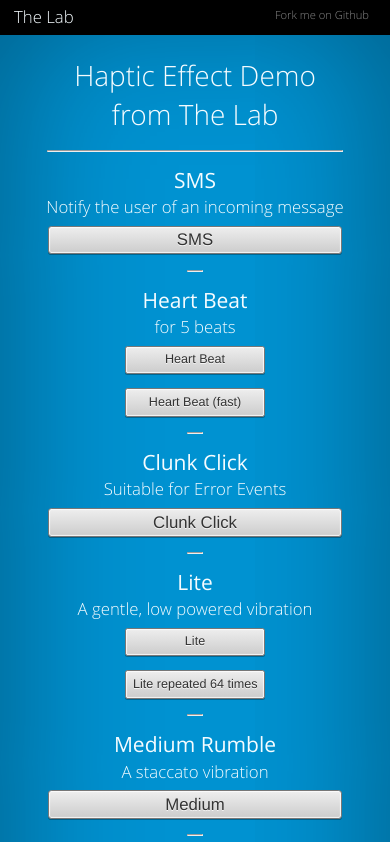
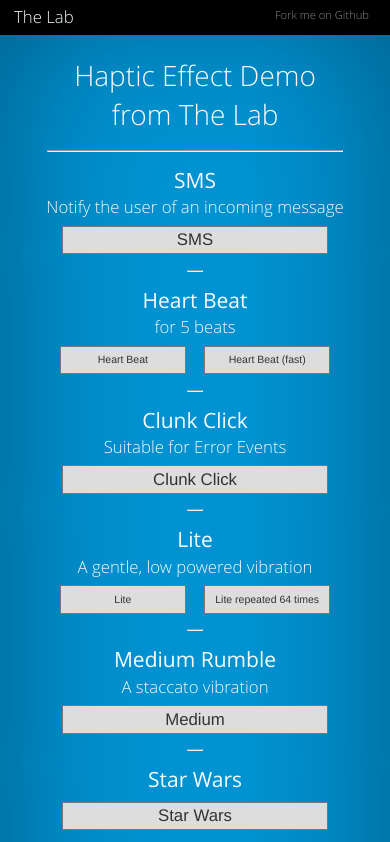
Before and after one commit to arcturus/handshake-html5-vibrate-haptic-library, a plain HTML site: page index.html in a window 390 px wide. Shown: the top 842 px of the page. Drawn offline with Linux system fonts and the light colour scheme.

Commit message:
commented out fancy button stylings in an attempt to improve mobile browser performance

```diff
--- a/css/style.css
+++ b/css/style.css
@@ -165,74 +165,74 @@ section {
 button {
 	display: inline-block;
 	white-space: nowrap;
-	background-color: #ccc;
-	background-image: -webkit-gradient(linear, left top, left bottom, from(#eee), to(#ccc));
+	background-color: #ddd;
+/*	background-image: -webkit-gradient(linear, left top, left bottom, from(#eee), to(#ccc));
+	background-image: -webkit-linear-gradient(top, #eee, #ccc);
+	background-image: -moz-linear-gradient(top, #eee, #ccc);
+	background-image: -ms-linear-gradient(top, #eee, #ccc);
+	background-image: -o-linear-gradient(top, #eee, #ccc);
+	background-image: linear-gradient(top, #eee, #ccc);
+	filter: progid:DXImageTransform.Microsoft.gradient(startColorStr='#eeeeee', EndColorStr='#cccccc');*/
+	border: 1px solid #777;
+	padding: 0.5rem 1rem;
+	margin: 1rem;
+	font: 2.4rem/2.8rem Helvetica Neue, Arial;
+	text-decoration: none;
+	color: #333;
+	/*text-shadow: 0 1px 0 rgba(255,255,255,.8);
+	-moz-border-radius: .2em;
+	-webkit-border-radius: .2em;
+	border-radius: .2em;
+	-moz-box-shadow: 0 0 1px 1px rgba(255,255,255,.8) inset, 0 1px 0 rgba(0,0,0,.3);
+	-webkit-box-shadow: 0 0 1px 1px rgba(255,255,255,.8) inset, 0 1px 0 rgba(0,0,0,.3);
+	box-shadow: 0 0 1px 1px rgba(255,255,255,.8) inset, 0 1px 0 rgba(0,0,0,.3);*/
+	width: 38rem;
+}
+
+.dual {
+	display: inline-block;
+	white-space: nowrap;
+	background-color: #ddd;
+	/*background-image: -webkit-gradient(linear, left top, left bottom, from(#eee), to(#ccc));
 	background-image: -webkit-linear-gradient(top, #eee, #ccc);
 	background-image: -moz-linear-gradient(top, #eee, #ccc);
 	background-image: -ms-linear-gradient(top, #eee, #ccc);
 	background-image: -o-linear-gradient(top, #eee, #ccc);
 	background-image: linear-gradient(top, #eee, #ccc);
 	filter: progid:DXImageTransform.Microsoft.gradient(startColorStr='#eeeeee', EndColorStr='#cccccc');
-	border: 1px solid #777;
+	*/border: 1px solid #777;
 	padding: 0.5rem 1rem;
 	margin: 1rem;
-	font: 2.4rem/2.8rem Helvetica Neue, Arial;
+	font: 1.5rem/2.8rem Helvetica Neue, Arial;
 	text-decoration: none;
 	color: #333;
-	text-shadow: 0 1px 0 rgba(255,255,255,.8);
+	/*text-shadow: 0 1px 0 rgba(255,255,255,.8);
 	-moz-border-radius: .2em;
 	-webkit-border-radius: .2em;
 	border-radius: .2em;
 	-moz-box-shadow: 0 0 1px 1px rgba(255,255,255,.8) inset, 0 1px 0 rgba(0,0,0,.3);
 	-webkit-box-shadow: 0 0 1px 1px rgba(255,255,255,.8) inset, 0 1px 0 rgba(0,0,0,.3);
-	box-shadow: 0 0 1px 1px rgba(255,255,255,.8) inset, 0 1px 0 rgba(0,0,0,.3);
-	width: 42rem;
-}
-
-.dual {
-	display: inline-block;
-	white-space: nowrap;
-	background-color: #ccc;
-	background-image: -webkit-gradient(linear, left top, left bottom, from(#eee), to(#ccc));
-	background-image: -webkit-linear-gradient(top, #eee, #ccc);
-	background-image: -moz-linear-gradient(top, #eee, #ccc);
-	background-image: -ms-linear-gradient(top, #eee, #ccc);
-	background-image: -o-linear-gradient(top, #eee, #ccc);
-	background-image: linear-gradient(top, #eee, #ccc);
-	filter: progid:DXImageTransform.Microsoft.gradient(startColorStr='#eeeeee', EndColorStr='#cccccc');
-	border: 1px solid #777;
-	padding: 0.5rem 1rem;
-	margin: 1rem;
-	font: 1.8rem/2.8rem Helvetica Neue, Arial;
-	text-decoration: none;
-	color: #333;
-	text-shadow: 0 1px 0 rgba(255,255,255,.8);
-	-moz-border-radius: .2em;
-	-webkit-border-radius: .2em;
-	border-radius: .2em;
-	-moz-box-shadow: 0 0 1px 1px rgba(255,255,255,.8) inset, 0 1px 0 rgba(0,0,0,.3);
-	-webkit-box-shadow: 0 0 1px 1px rgba(255,255,255,.8) inset, 0 1px 0 rgba(0,0,0,.3);
-	box-shadow: 0 0 1px 1px rgba(255,255,255,.8) inset, 0 1px 0 rgba(0,0,0,.3);
-	width: 20rem;
+	box-shadow: 0 0 1px 1px rgba(255,255,255,.8) inset, 0 1px 0 rgba(0,0,0,.3);*/
+	width: 18rem;
 }
 
 button:hover
 {
 	background-color: #ddd;
-	background-image: -webkit-gradient(linear, left top, left bottom, from(#fafafa), to(#ddd));
+	/*background-image: -webkit-gradient(linear, left top, left bottom, from(#fafafa), to(#ddd));
 	background-image: -webkit-linear-gradient(top, #fafafa, #ddd);
 	background-image: -moz-linear-gradient(top, #fafafa, #ddd);
 	background-image: -ms-linear-gradient(top, #fafafa, #ddd);
 	background-image: -o-linear-gradient(top, #fafafa, #ddd);
 	background-image: linear-gradient(top, #fafafa, #ddd);
 	filter: progid:DXImageTransform.Microsoft.gradient(startColorStr='#fafafa', EndColorStr='#dddddd');
-}
+*/}
 
 button:active
 {
-	-moz-box-shadow: 0 0 4px 2px rgba(0,0,0,.3) inset;
+/*	-moz-box-shadow: 0 0 4px 2px rgba(0,0,0,.3) inset;
 	-webkit-box-shadow: 0 0 4px 2px rgba(0,0,0,.3) inset;
-	box-shadow: 0 0 4px 2px rgba(0,0,0,.3) inset;
+	box-shadow: 0 0 4px 2px rgba(0,0,0,.3) inset;*/
 	position: relative;
 	top: 1px;
 }
@@ -253,12 +253,12 @@ button:before
 	font-size: 1.5em;
 	margin: 0 1em 0 -1em;
 	padding: 0 .2em;
-	-moz-box-shadow: 1px 0 0 rgba(0,0,0,.5), 2px 0 0 rgba(255,255,255,.5);
+/*	-moz-box-shadow: 1px 0 0 rgba(0,0,0,.5), 2px 0 0 rgba(255,255,255,.5);
 	-webkit-box-shadow: 1px 0 0 rgba(0,0,0,.5), 2px 0 0 rgba(255,255,255,.5);
 	box-shadow: 1px 0 0 rgba(0,0,0,.5), 2px 0 0 rgba(255,255,255,.5);
 	-moz-border-radius: .15em 0 0 .15em;
 	-webkit-border-radius: .15em 0 0 .15em;
-	border-radius: .15em 0 0 .15em;
+	border-radius: .15em 0 0 .15em;*/
         pointer-events: none;
 }
 
```
